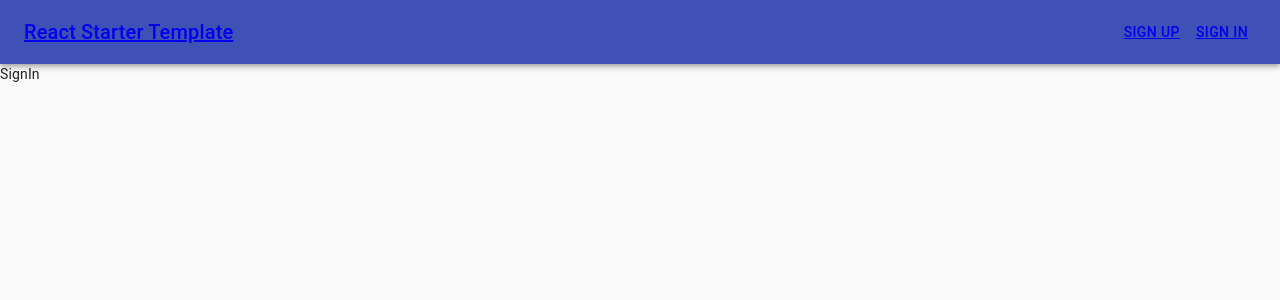
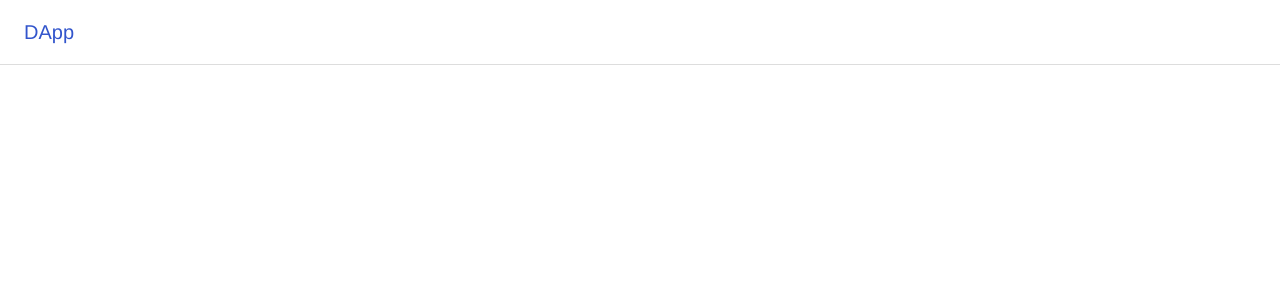
Before and after one commit to DWC01/react-starter-template, a React (Create React App) app: page /sign-in in a window 1280 px wide. Shown: the top 300 px of the page. Built offline with nearby package versions, Linux system fonts and the light colour scheme.

Commit message:
Added app bar and styled title

```diff
--- a/public/index.html
+++ b/public/index.html
@@ -29,7 +29,7 @@
       work correctly both with client-side routing and a non-root public URL.
       Learn how to configure a non-root public URL by running `npm run build`.
     -->
-		<title>React Starter Template</title>
+		<title>DApp</title>
 	</head>
 	<body>
 		<noscript>You need to enable JavaScript to run this app.</noscript>
--- a/src/SignIn.tsx
+++ /dev/null
@@ -1,13 +0,0 @@
-import { makeStyles } from '@material-ui/core/styles';
-
-const useStyles = makeStyles(() => ({
-	root: {},
-}));
-
-const SignIn = () => {
-	const classes = useStyles();
-
-	return <div className={classes.root}>SignIn</div>;
-};
-
-export default SignIn;
--- a/src/SignUp.tsx
+++ /dev/null
@@ -1,13 +0,0 @@
-import { makeStyles } from '@material-ui/core/styles';
-
-const useStyles = makeStyles(() => ({
-	root: {},
-}));
-
-const SignUp = () => {
-	const classes = useStyles();
-
-	return <div className={classes.root}>SignUp</div>;
-};
-
-export default SignUp;
--- a/src/App.tsx
+++ b/src/components/App/index.tsx
@@ -1,19 +1,11 @@
-import Home from './Home';
-import Layout from './Layout';
-import SignIn from './SignIn';
-import SignUp from './SignUp';
+import Home from '../../pages/Home';
+import Layout from '../Layout';
 import { BrowserRouter as Router, Route, Switch } from 'react-router-dom';
 const App = () => {
 	return (
 		<Router>
 			<Layout>
 				<Switch>
-					<Route path="/sign-up">
-						<SignUp />
-					</Route>
-					<Route path="/sign-in">
-						<SignIn />
-					</Route>
 					<Route path="/">
 						<Home />
 					</Route>
--- a/src/Layout.tsx
+++ b/src/components/Layout/index.tsx
@@ -3,8 +3,8 @@ import { makeStyles } from '@material-ui/core/styles';
 import AppBar from '@material-ui/core/AppBar';
 import Toolbar from '@material-ui/core/Toolbar';
 import Typography from '@material-ui/core/Typography';
-import Button from '@material-ui/core/Button';
-import { Link } from 'react-router-dom';
+import { Link as ReactLink } from 'react-router-dom';
+import Link from '@material-ui/core/Link';
 
 const useStyles = makeStyles((theme) => ({
 	root: {
@@ -12,6 +12,12 @@ const useStyles = makeStyles((theme) => ({
 	},
 	title: {
 		flexGrow: 1,
+	},
+	appBar: {
+		backgroundColor: 'white',
+		boxShadow: 'none',
+		borderBottom: `1px solid #ddd`,
+		color: '#bbb',
 	},
 }));
 
@@ -24,17 +30,23 @@ const Layout: React.FC<Props> = ({ children }) => {
 
 	return (
 		<div className={classes.root}>
-			<AppBar position="static">
+			<AppBar
+				position="fixed"
+				classes={{
+					root: classes.appBar,
+				}}
+			>
 				<Toolbar>
 					<Typography variant="h6" className={classes.title}>
-						<Link to="/">React Starter Template</Link>
+						<Link
+							to="/"
+							color="primary"
+							underline="none"
+							component={ReactLink}
+						>
+							DApp
+						</Link>
 					</Typography>
-					<Button color="inherit">
-						<Link to="/sign-up">Sign Up</Link>
-					</Button>
-					<Button color="inherit">
-						<Link to="/sign-in">Sign In</Link>
-					</Button>
 				</Toolbar>
 			</AppBar>
 			{children}
--- a/src/index.tsx
+++ b/src/index.tsx
@@ -1,11 +1,10 @@
 import React from 'react';
 import ReactDOM from 'react-dom';
-import App from './App';
+import App from './components/App';
 import reportWebVitals from './reportWebVitals';
 import CssBaseline from '@material-ui/core/CssBaseline';
-import { ThemeProvider, createMuiTheme } from '@material-ui/core/styles';
-
-const theme = createMuiTheme();
+import { ThemeProvider } from '@material-ui/core/styles';
+import theme from './theme';
 
 ReactDOM.render(
 	<React.StrictMode>
--- a/src/Home.tsx
+++ b/src/pages/Home/index.tsx
@@ -7,7 +7,7 @@ const useStyles = makeStyles(() => ({
 const Home = () => {
 	const classes = useStyles();
 
-	return <div className={classes.root}>Home</div>;
+	return <div className={classes.root}></div>;
 };
 
 export default Home;
--- /dev/null
+++ b/src/theme/colors.ts
@@ -0,0 +1,9 @@
+const colors = {
+	primary: '#3255cc',
+	primaryLight: '#97aeff',
+	secondary: '#19857b',
+	background: '#ffffff',
+	error: '#cc0101',
+};
+
+export default colors;
--- /dev/null
+++ b/src/theme/fonts.css
@@ -0,0 +1 @@
+@import url('https://fonts.googleapis.com/css2?family=Montserrat:wght@100;200;300;400;500;600;700;800;900&display=swap');
--- /dev/null
+++ b/src/theme/index.ts
@@ -0,0 +1,33 @@
+import { createMuiTheme } from '@material-ui/core/styles';
+import colors from './colors';
+
+const { primaryLight, primary, background, secondary, error } = colors;
+
+const theme = createMuiTheme({
+	typography: {
+		fontFamily: `Montserrat, Helvetica, Arial, sans-serif;`,
+		body1: {
+			fontFamily: `Montserrat, Helvetica, Arial, sans-serif;`,
+		},
+		body2: {
+			fontFamily: `Montserrat, Helvetica, Arial, sans-serif;`,
+		},
+	},
+	palette: {
+		primary: {
+			light: primaryLight,
+			main: primary,
+		},
+		secondary: {
+			main: secondary,
+		},
+		error: {
+			main: error,
+		},
+		background: {
+			default: background,
+		},
+	},
+});
+
+export default theme;
```
Also changed, not shown: tsconfig.json (+7 -10 lines), .prettierrc.js, 1 other file (tests, documents, lock files or other folders).
